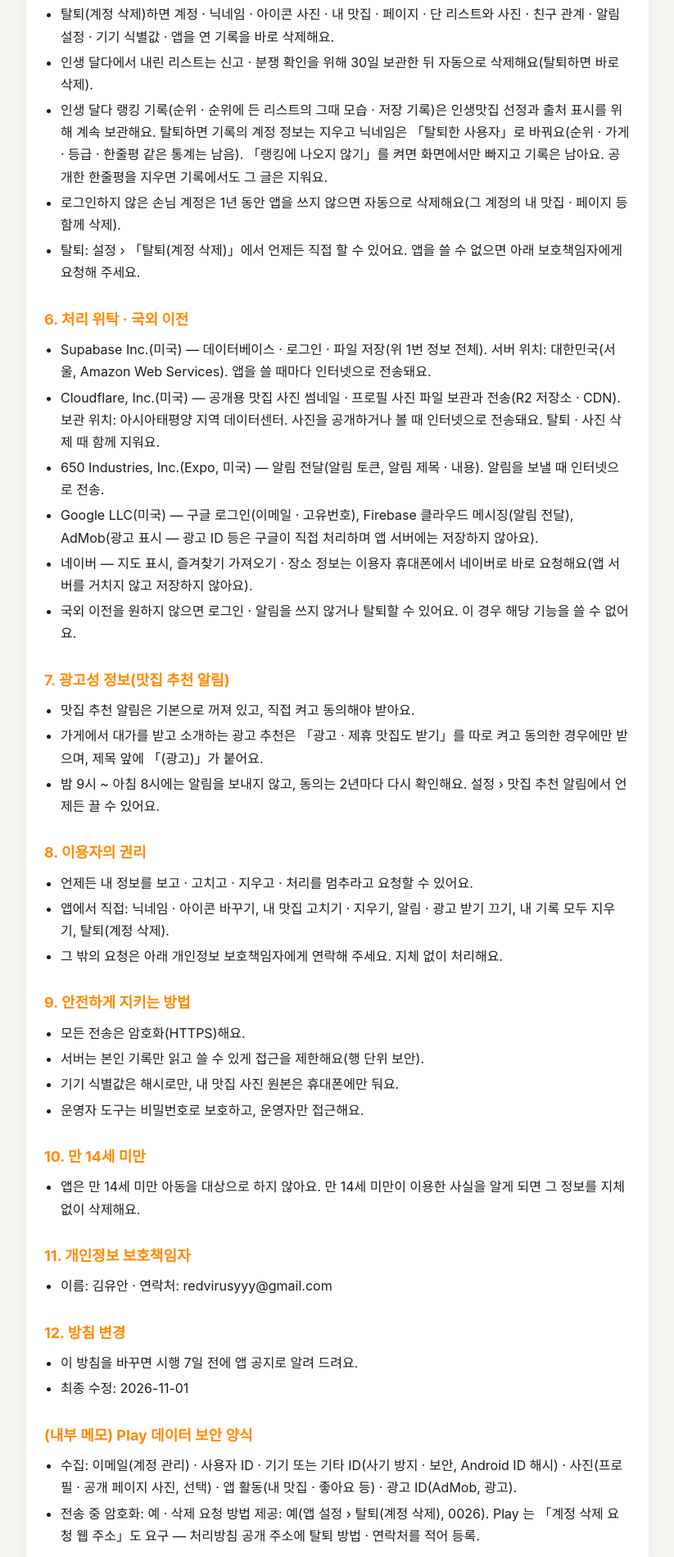
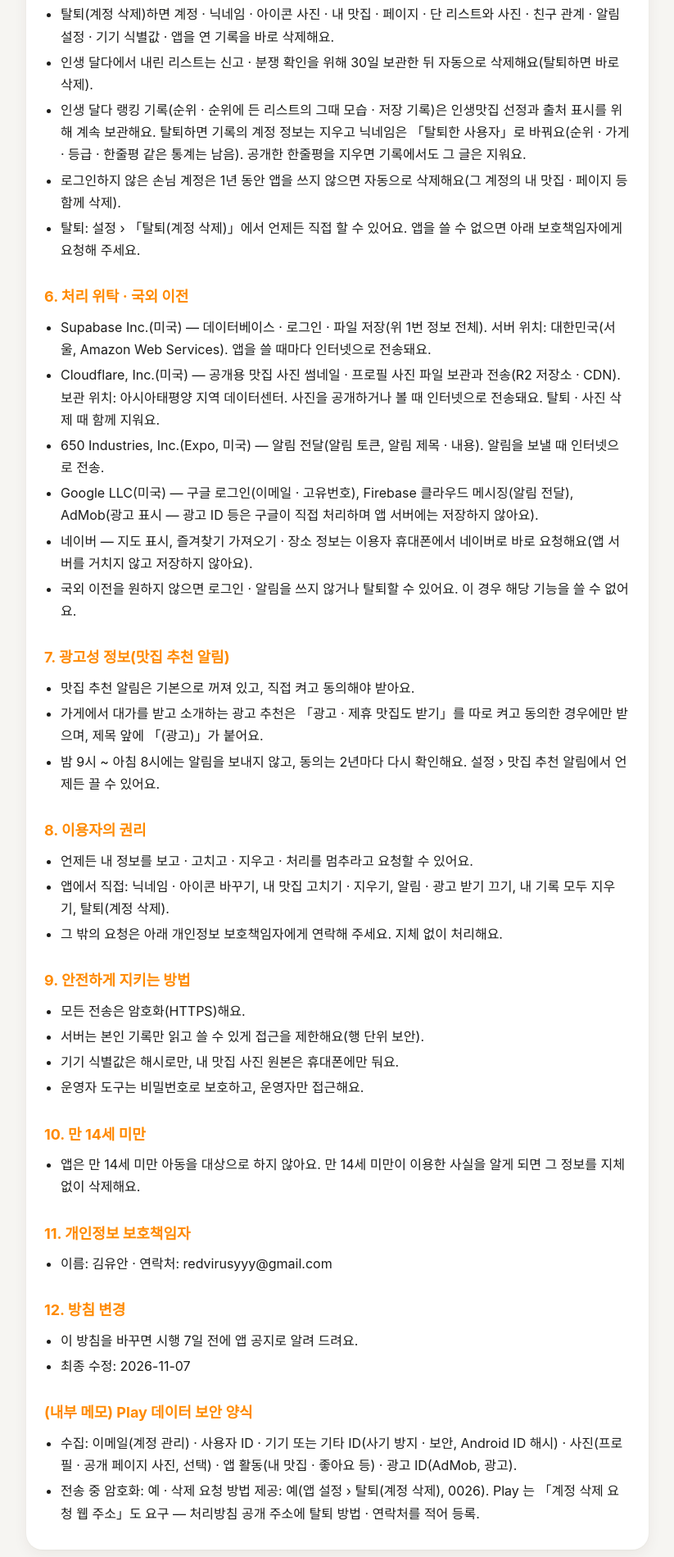
Before and after one commit to redvirusyyy-oss/insaengmatjip-site, a plain HTML site: page privacy.html in a window 1280 px wide. Shown: the part 1500-3399 px from the top of the page at 82% size, without its empty margins (228-1051 px from the left). Drawn offline with Linux system fonts and the light colour scheme.

Commit message:
처리방침: 「랭킹에 나오지 않기」 문장 빼기(앱에서 없앤 기능)
Co-Authored-By: Claude Opus 5.5 <noreply@anthropic.com>
Claude-Session: https://claude.ai/code/session_01P87EuUcyavNzmxAT1FikQJ

```diff
--- a/privacy.html
+++ b/privacy.html
@@ -46,7 +46,7 @@ nav{margin:0 0 16px;font-size:14px;color:var(--muted)} nav a{margin-right:12px}
 <ul>
 <li>탈퇴(계정 삭제)하면 계정 · 닉네임 · 아이콘 사진 · 내 맛집 · 페이지 · 단 리스트와 사진 · 친구 관계 · 알림 설정 · 기기 식별값 · 앱을 연 기록을 바로 삭제해요.</li>
 <li>인생 달다에서 내린 리스트는 신고 · 분쟁 확인을 위해 30일 보관한 뒤 자동으로 삭제해요(탈퇴하면 바로 삭제).</li>
-<li>인생 달다 랭킹 기록(순위 · 순위에 든 리스트의 그때 모습 · 저장 기록)은 인생맛집 선정과 출처 표시를 위해 계속 보관해요. 탈퇴하면 기록의 계정 정보는 지우고 닉네임은 「탈퇴한 사용자」로 바꿔요(순위 · 가게 · 등급 · 한줄평 같은 통계는 남음). 「랭킹에 나오지 않기」를 켜면 화면에서만 빠지고 기록은 남아요. 공개한 한줄평을 지우면 기록에서도 그 글은 지워요.</li>
+<li>인생 달다 랭킹 기록(순위 · 순위에 든 리스트의 그때 모습 · 저장 기록)은 인생맛집 선정과 출처 표시를 위해 계속 보관해요. 탈퇴하면 기록의 계정 정보는 지우고 닉네임은 「탈퇴한 사용자」로 바꿔요(순위 · 가게 · 등급 · 한줄평 같은 통계는 남음). 공개한 한줄평을 지우면 기록에서도 그 글은 지워요.</li>
 <li>로그인하지 않은 손님 계정은 1년 동안 앱을 쓰지 않으면 자동으로 삭제해요(그 계정의 내 맛집 · 페이지 등 함께 삭제).</li>
 <li>탈퇴: 설정 › 「탈퇴(계정 삭제)」에서 언제든 직접 할 수 있어요. 앱을 쓸 수 없으면 아래 보호책임자에게 요청해 주세요.</li>
 </ul>
@@ -89,7 +89,7 @@ nav{margin:0 0 16px;font-size:14px;color:var(--muted)} nav a{margin-right:12px}
 <h2>12. 방침 변경</h2>
 <ul>
 <li>이 방침을 바꾸면 시행 7일 전에 앱 공지로 알려 드려요.</li>
-<li>최종 수정: 2026-11-01</li>
+<li>최종 수정: 2026-11-07</li>
 </ul>
 <h2>(내부 메모) Play 데이터 보안 양식</h2>
 <ul>
```
